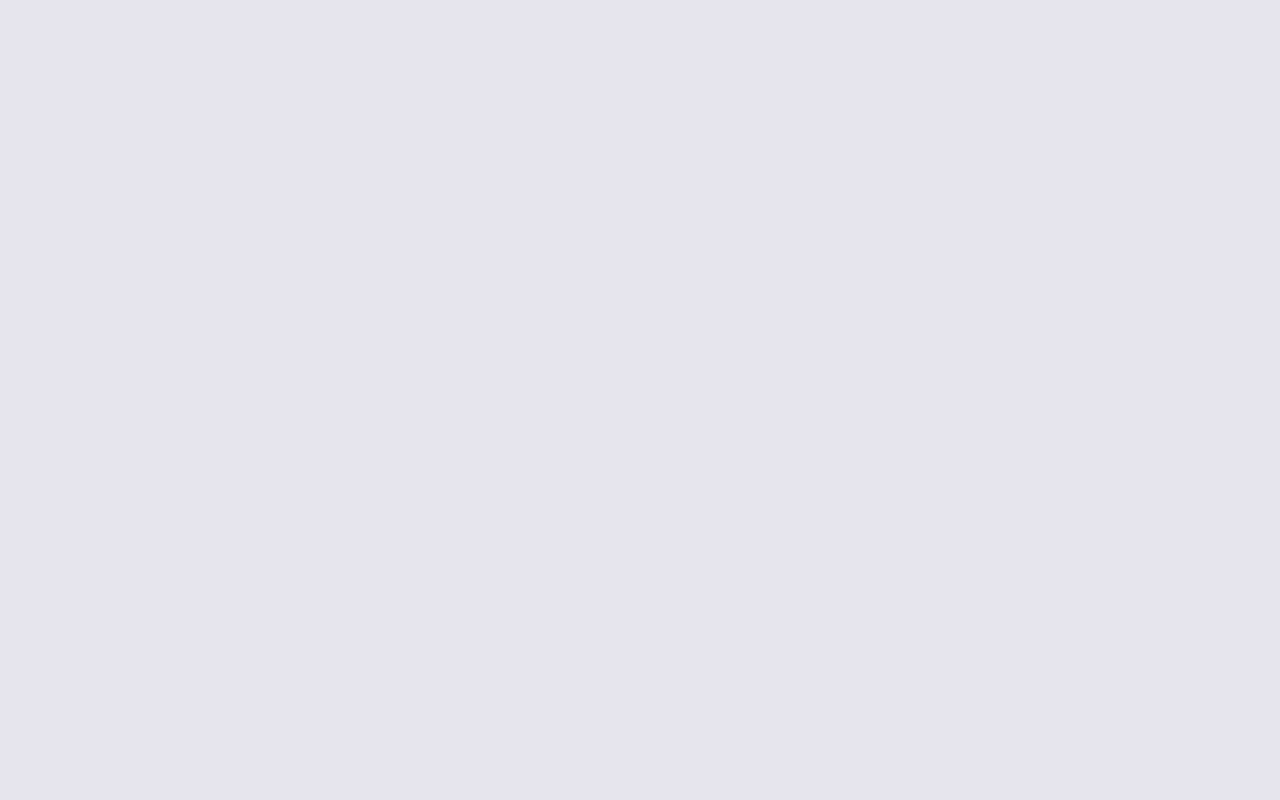
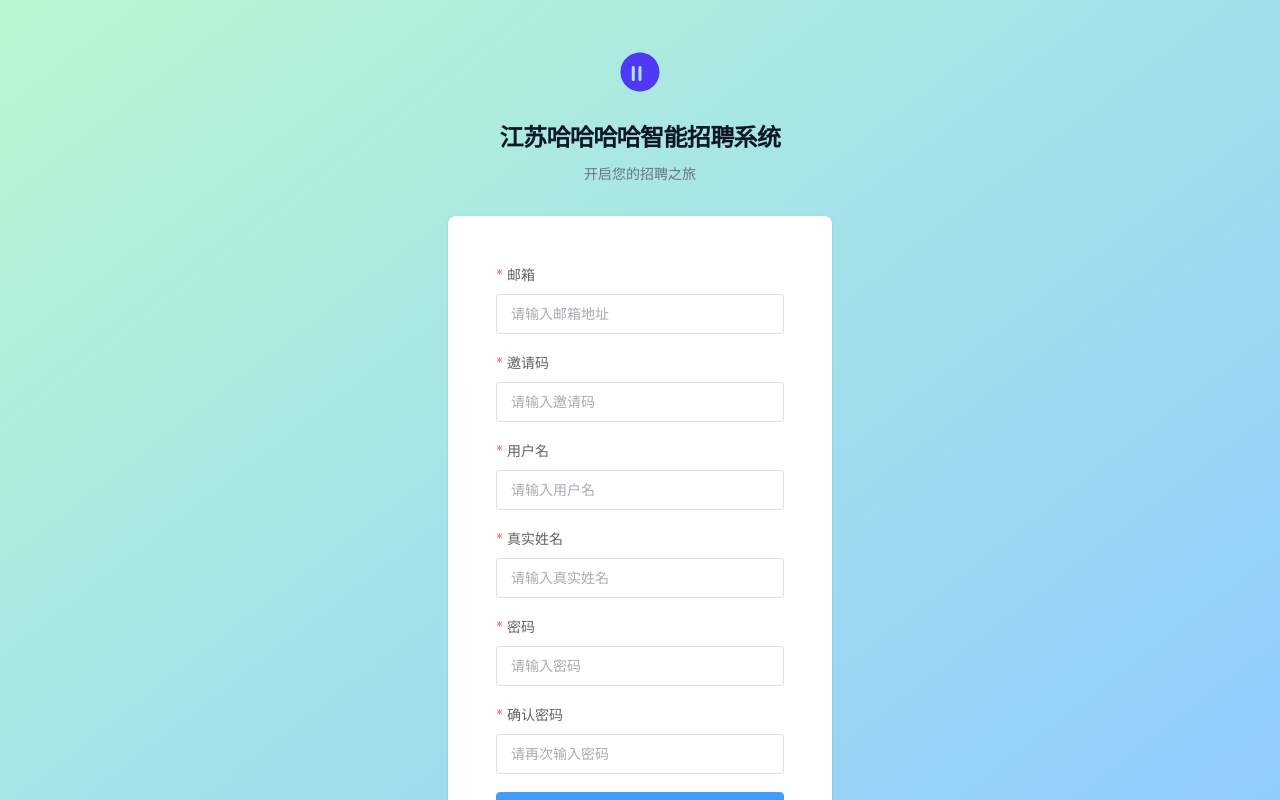
Before and after one commit to chljzh25/AIMS_frontend, a Vue app: page /register in a window 1280 px wide. Before the commit this address had no page. Shown: the top 800 px of the page. Built offline with nearby package versions, Linux system fonts and the light colour scheme; the HTML template or start-up script is replaced by a standard one.

Commit message:
add register page

```diff
--- a/src/apis/user_api.ts
+++ b/src/apis/user_api.ts
@@ -14,3 +14,19 @@ export interface LoginResponse {
 export function login(data: LoginData) {
   return request.post<LoginResponse>('/user/login', data)
 }
+
+export interface RegisterData {
+  email: string
+  invite_code: string
+  username: string
+  realname: string
+  password: string
+}
+
+export interface ResponseSchema {
+  result: 'success' | 'fail'
+}
+
+export function register(data: RegisterData) {
+  return request.post<ResponseSchema>('/user/register', data)
+}
--- /dev/null
+++ b/src/pages/register/index.vue
@@ -0,0 +1,134 @@
+<template>
+  <AuthLayout title="江苏哈哈哈哈智能招聘系统" subtitle="开启您的招聘之旅">
+    <el-form
+      ref="ruleFormRef"
+      :model="ruleForm"
+      :rules="rules"
+      label-position="top"
+      class="space-y-6"
+      @submit.prevent="submitForm(ruleFormRef)"
+    >
+      <el-form-item label="邮箱" prop="email">
+        <el-input v-model="ruleForm.email" size="large" placeholder="请输入邮箱地址" />
+      </el-form-item>
+
+      <el-form-item label="邀请码" prop="invite_code">
+        <div class="flex w-full gap-x-4">
+          <el-input v-model="ruleForm.invite_code" size="large" placeholder="请输入邀请码" />
+        </div>
+      </el-form-item>
+
+      <el-form-item label="用户名" prop="username">
+        <el-input v-model="ruleForm.username" size="large" placeholder="请输入用户名" />
+      </el-form-item>
+
+      <el-form-item label="真实姓名" prop="realname">
+        <el-input v-model="ruleForm.realname" size="large" placeholder="请输入真实姓名" />
+      </el-form-item>
+
+      <el-form-item label="密码" prop="password">
+        <el-input
+          v-model="ruleForm.password"
+          type="password"
+          size="large"
+          placeholder="请输入密码"
+          show-password
+        />
+      </el-form-item>
+
+      <el-form-item label="确认密码" prop="confirmPassword">
+        <el-input
+          v-model="ruleForm.confirmPassword"
+          type="password"
+          size="large"
+          placeholder="请再次输入密码"
+          show-password
+        />
+      </el-form-item>
+
+      <div>
+        <el-button type="primary" native-type="submit" class="w-full" size="large">注册</el-button>
+      </div>
+    </el-form>
+
+    <p class="mt-10 text-center text-sm text-gray-500">
+      已有账户?
+      {{ ' ' }}
+      <router-link to="/login" class="font-semibold leading-6 text-indigo-600 hover:text-indigo-500"
+        >立即登录</router-link
+      >
+    </p>
+  </AuthLayout>
+</template>
+
+<script lang="ts" setup>
+import { reactive, ref } from 'vue'
+import type { FormInstance, FormRules } from 'element-plus'
+import { ElMessage } from 'element-plus'
+import { useRouter } from 'vue-router'
+import AuthLayout from '@/components/AuthLayout.vue'
+import { register, type RegisterData } from '@/apis/user_api'
+
+const router = useRouter()
+const ruleFormRef = ref<FormInstance>()
+
+const ruleForm = reactive({
+  email: '',
+  invite_code: '',
+  username: '',
+  realname: '',
+  password: '',
+  confirmPassword: '',
+})
+
+const validatePass = (rule: any, value: any, callback: any) => {
+  if (value === '') {
+    callback(new Error('请再次输入密码'))
+  } else if (value !== ruleForm.password) {
+    callback(new Error('两次输入的密码不一致!'))
+  } else {
+    callback()
+  }
+}
+
+const rules = reactive<FormRules<typeof ruleForm>>({
+  email: [
+    { required: true, message: '请输入邮箱地址', trigger: 'blur' },
+    { type: 'email', message: '请输入正确的邮箱地址', trigger: ['blur', 'change'] },
+  ],
+  invite_code: [{ required: true, message: '请输入邀请码', trigger: 'blur' }],
+  username: [
+    { required: true, message: '请输入用户名', trigger: 'blur' },
+    { min: 2, max: 20, message: '用户名长度应为 2 到 20 个字符', trigger: 'blur' },
+  ],
+  realname: [
+    { required: true, message: '请输入真实姓名', trigger: 'blur' },
+    { min: 2, max: 20, message: '真实姓名长度应为 2 到 20 个字符', trigger: 'blur' },
+  ],
+  password: [
+    { required: true, message: '请输入密码', trigger: 'blur' },
+    { min: 6, max: 20, message: '密码长度应为 6 到 20 个字符', trigger: 'blur' },
+  ],
+  confirmPassword: [
+    { required: true, message: '请输入密码', trigger: 'blur' },
+    { validator: validatePass, trigger: 'blur' },
+  ],
+})
+
+async function submitForm(formEl: FormInstance | undefined) {
+  if (!formEl) return
+  await formEl.validate(async (valid) => {
+    if (valid) {
+      try {
+        await register(ruleForm as RegisterData)
+        ElMessage.success('注册成功，请登录！')
+        router.push('/login')
+      } catch (error) {
+        ElMessage.error('注册失败，请检查您的输入！')
+      }
+    } else {
+      ElMessage.error('请修正表单中的错误')
+    }
+  })
+}
+</script>
--- a/src/router/index.ts
+++ b/src/router/index.ts
@@ -8,6 +8,11 @@ const router = createRouter({
       name: 'login',
       component: () => import('@/pages/login/index.vue'),
     },
+    {
+      path: '/register',
+      name: 'register',
+      component: () => import('@/pages/register/index.vue'),
+    },
   ],
 })
 
```
